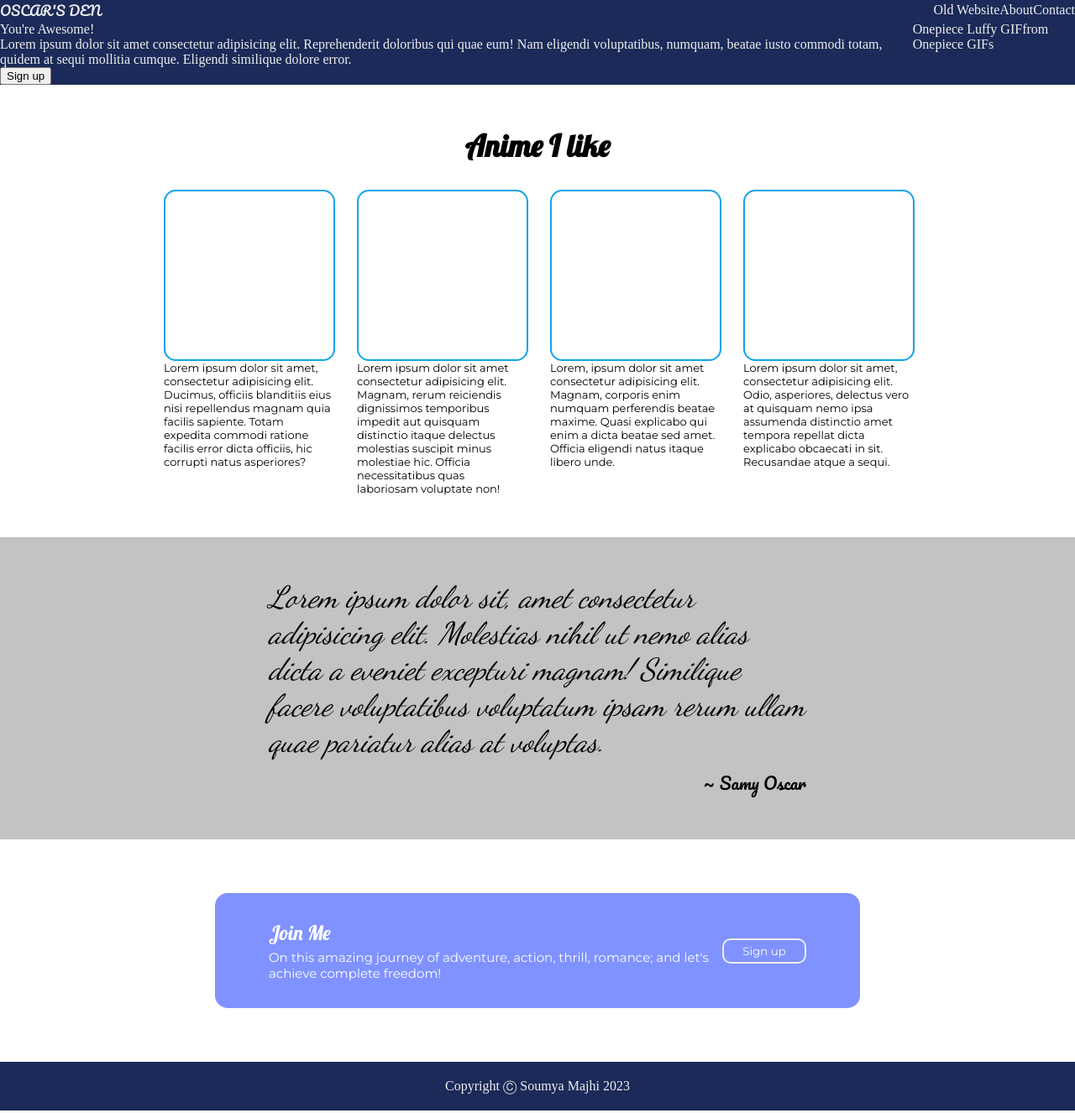
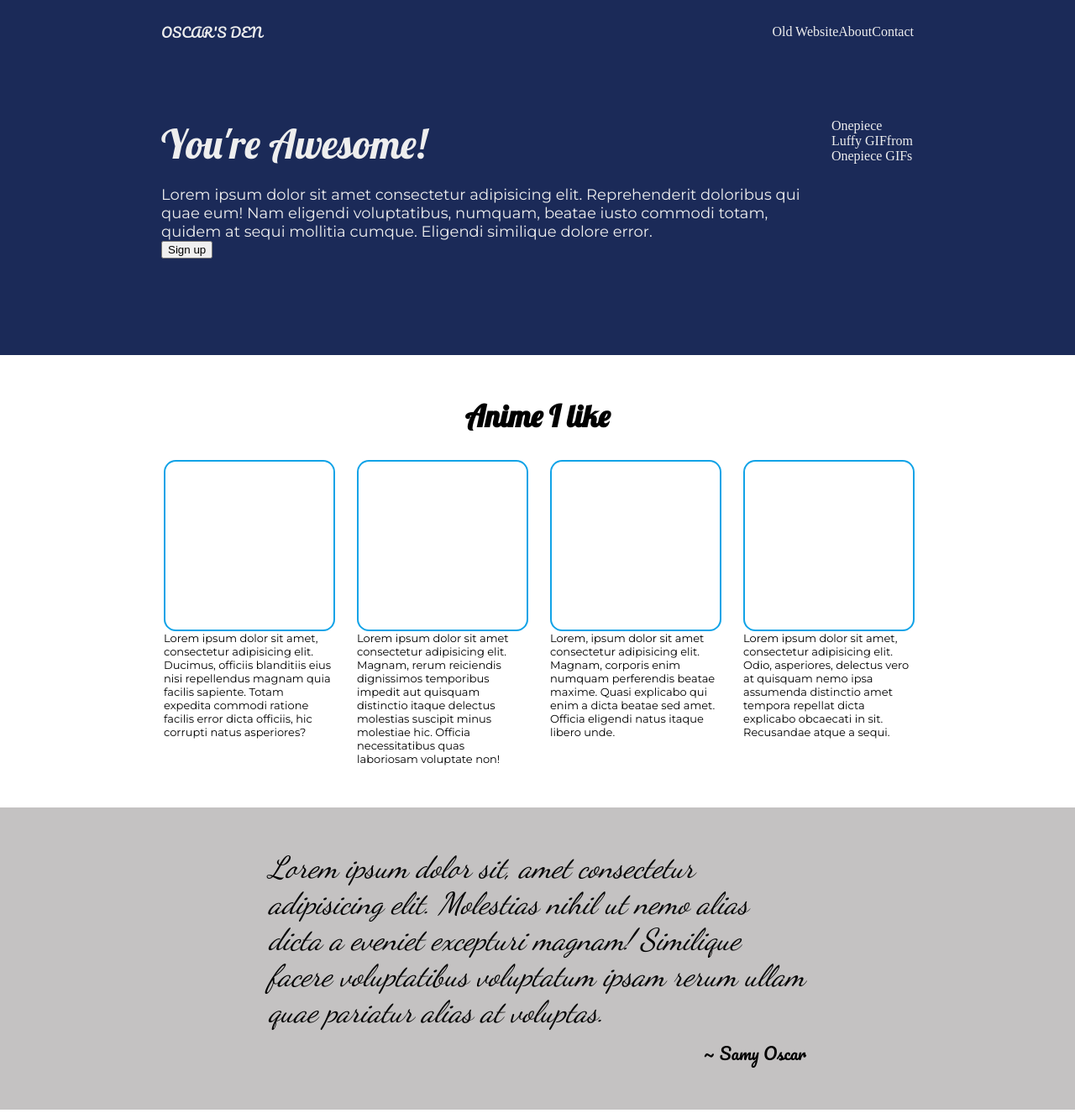
Before and after one commit to SoumyaMajhi/landing-page1-odin, a plain HTML site: page index.html in a window 1280 px wide. Shown: the part 2-1328 px from the top of the page at 84% size. Drawn offline with Linux system fonts and the light colour scheme; a script that the page names is missing; a web font is replaced by a local one.

Commit message:
add css to section1; not complete

```diff
--- a/style.css
+++ b/style.css
@@ -32,6 +32,7 @@ a{
     display: flex;
     flex-direction: column;
     color: #eee;
+    padding: 2% 15%;
 }
 .header{
     display: flex;
@@ -40,6 +41,18 @@ a{
 }
 .hero{
     display: flex;
+    margin: 10% 0;
+    justify-content: space-between;
+    gap: 20px;
+}
+.herotitle{
+    font-family: 'Lobster', cursive;
+    font-size: 48px;
+    margin-bottom: 20px;
+}
+.herodesc{
+    font-family: 'Montserrat', sans-serif;
+    font-size: 18px;
 }
 .section2{
     display: flex;
@@ -99,7 +112,7 @@ a{
 .banner{
     display: flex;
     justify-content: space-between;
-    margin: 5% 20%;
+    margin: 5% 15%;
     padding: 2.5% 5%;
     background-color: rgb(127, 146, 255);
     /* border: 5px solid black; */
@@ -135,6 +148,7 @@ a{
 
 }
 .footer{
+    font-family: 'Montserrat', sans-serif;
     background-color: rgb(27, 42, 88);
     color: #eee;
     text-align: center;
```
